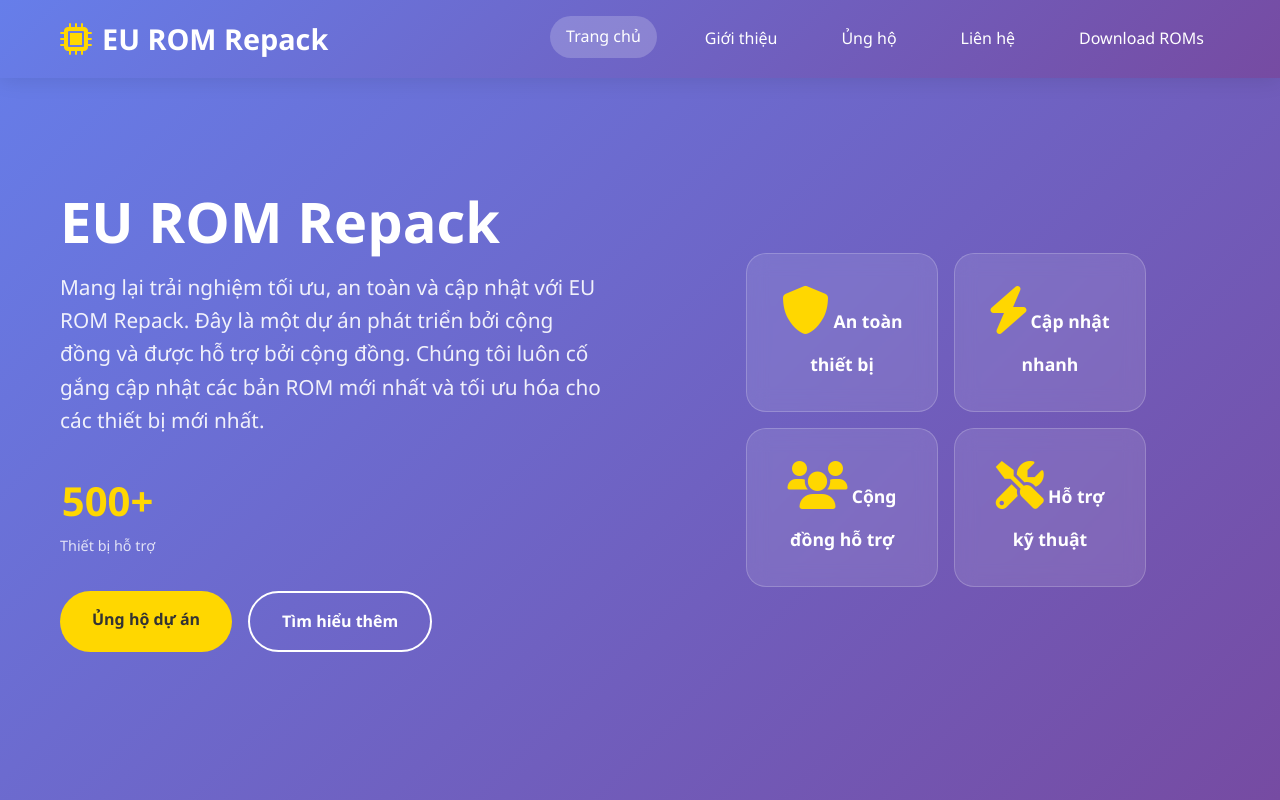
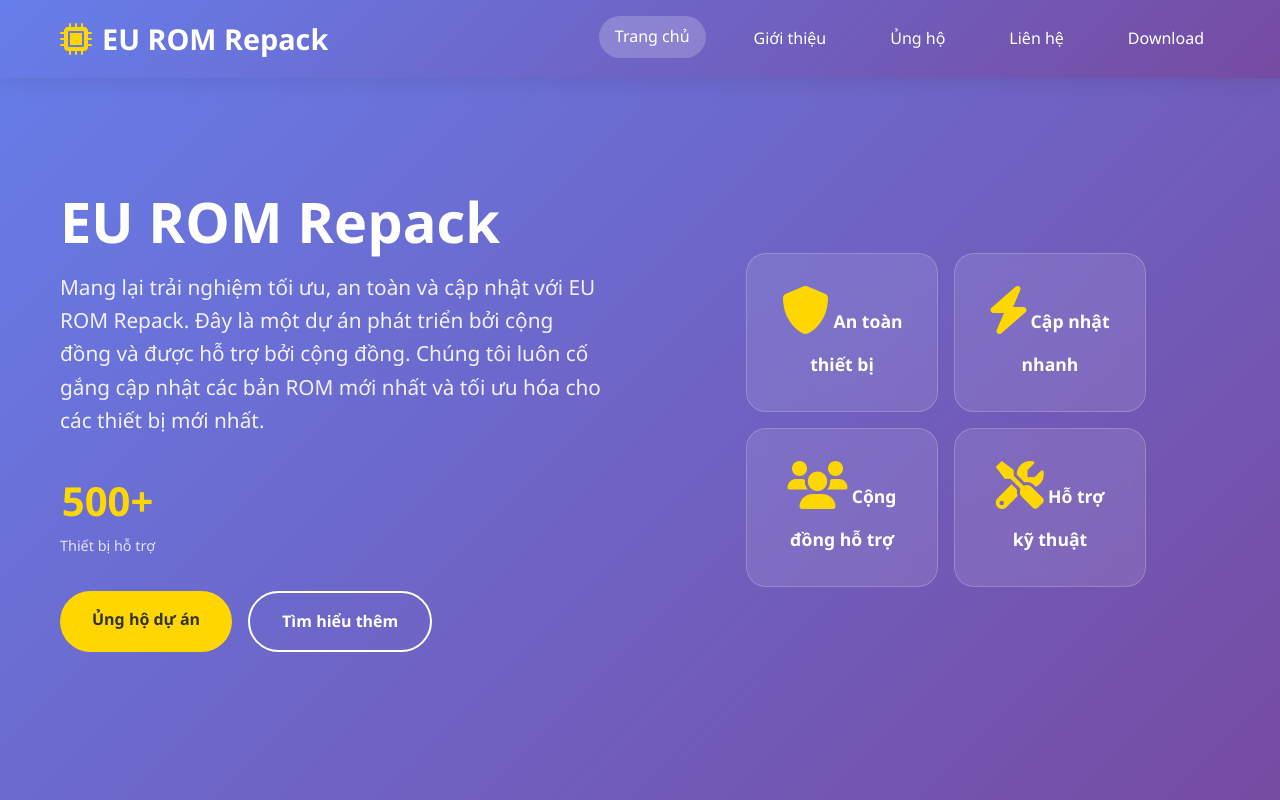
Before and after one commit to lucnguyen06/EU-ROM-Repack, a plain HTML site: page index.html in a window 1280 px wide. Shown: the top 800 px of the page. Drawn offline with Linux system fonts and the light colour scheme.

Commit message:
Update index.html

```diff
--- a/index.html
+++ b/index.html
@@ -21,7 +21,7 @@
                     <a href="#about" class="nav-link">Giới thiệu</a>
                     <a href="#support" class="nav-link">Ủng hộ</a>
                     <a href="#contact" class="nav-link">Liên hệ</a>
-                    <a href="#download" class="nav-link">Download ROMs</a>
+                    <a href="#download" class="nav-link">Download</a>
                 </nav>
             </div>
         </div>
```
